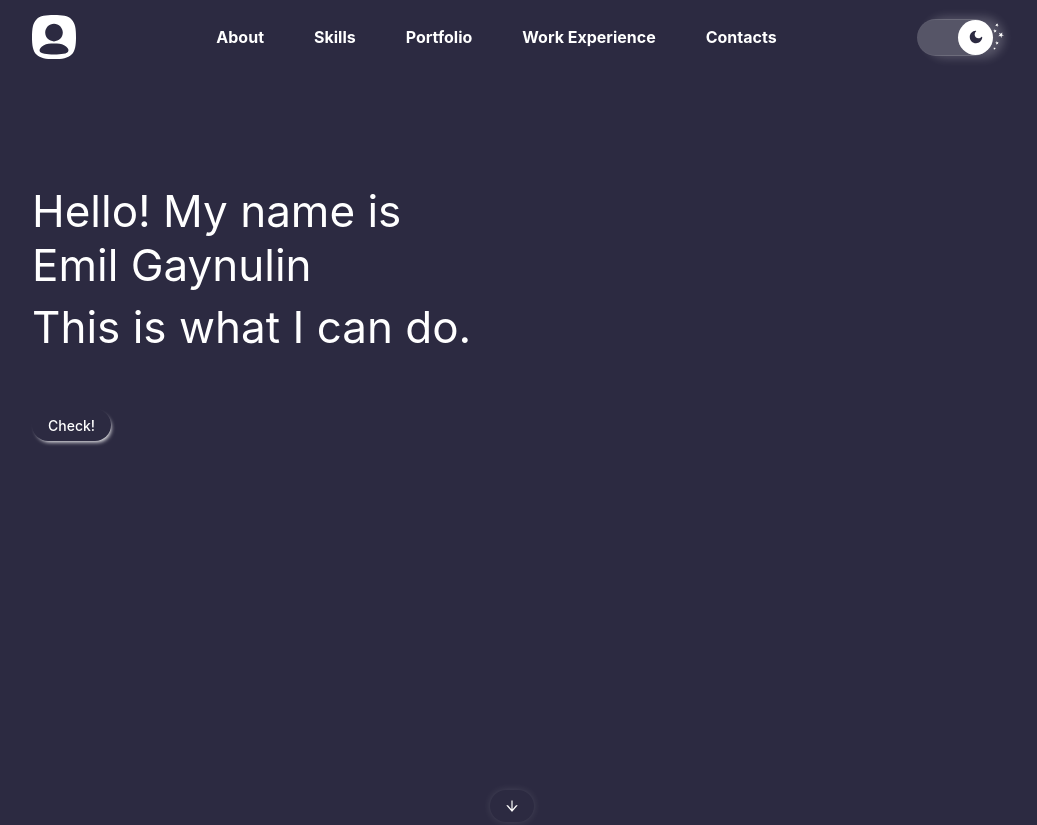
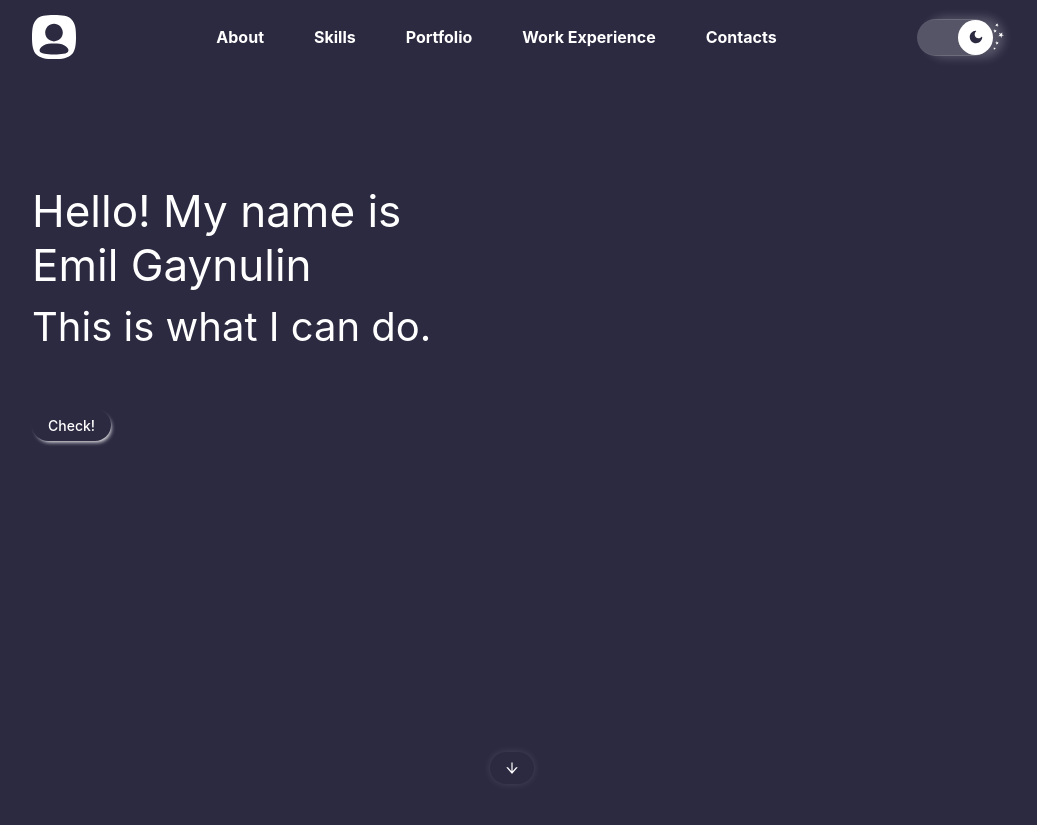
Before and after one commit to HELLRAID-cmd/Portfolio, a React (Vite) app in the folder client/: page / in a window 1280 px wide. Shown: the whole page, without its empty margins (128-1165 px from the left). After the commit the page ends 800 px from the top, so only its background shows below. Built offline with nearby package versions, Linux system fonts and the light colour scheme.

Commit message:
изменил название класса и добавил стили

```diff
--- a/client/src/Components/Hero/Hero.scss
+++ b/client/src/Components/Hero/Hero.scss
@@ -3,7 +3,7 @@
 .hero {
   &__wrapper {
     position: relative;
-    padding: 110px 0 38px;
+    padding: 110px 0 0 0;
 
     .hero__text {
       display: flex;
@@ -19,7 +19,7 @@
         gap: 8px;
         margin: 0;
 
-        &-name,
+        &-title,
         &-desc {
           font-size: var(--f-size-44);
           font-weight: var(--fw-regular);
@@ -27,6 +27,10 @@
           color: var(--c-white);
           margin: 0;
           transition: color var(--transition-200);
+        }
+
+        &-desc {
+          font-size: var(--f-size-40);
         }
       }
 
--- a/client/src/Components/Hero/Hero.tsx
+++ b/client/src/Components/Hero/Hero.tsx
@@ -11,12 +11,12 @@ export const Hero = () => {
             <div className="hero__wrapper">
               <Typography.Paragraph className="hero__text">
                 <Typography.Paragraph className="hero__text-wrapper">
-                  <Typography.Paragraph className="hero__text-wrapper-name">
+                  <Typography.Title level={1} className="hero__text-wrapper-title">
                     Hello! My name is <br /> Emil Gaynulin
-                  </Typography.Paragraph>
-                  <Typography.Text className="hero__text-wrapper-desc">
+                  </Typography.Title>
+                  <Typography.Title level={2} style={{margin: 0}} className="hero__text-wrapper-desc">
                     This is what I can do.
-                  </Typography.Text>
+                  </Typography.Title>
                 </Typography.Paragraph>
                 <Button className="hero__text-button">Check!</Button>
               </Typography.Paragraph>
--- a/client/src/styles/_variables.scss
+++ b/client/src/styles/_variables.scss
@@ -37,6 +37,7 @@
   --f-size-18: 18px;
   --f-size-20: 20px;
   --f-size-24: 24px;
+  --f-size-40: 40px;
   --f-size-44: 44px;
 
   // Line height
--- a/client/src/styles/index.scss
+++ b/client/src/styles/index.scss
@@ -67,7 +67,7 @@ html {
 
       .hero__text {
         &-wrapper {
-          &-name,
+          &-title,
           &-desc {
             color: var(--c-jaguar-dark);
           }
```
